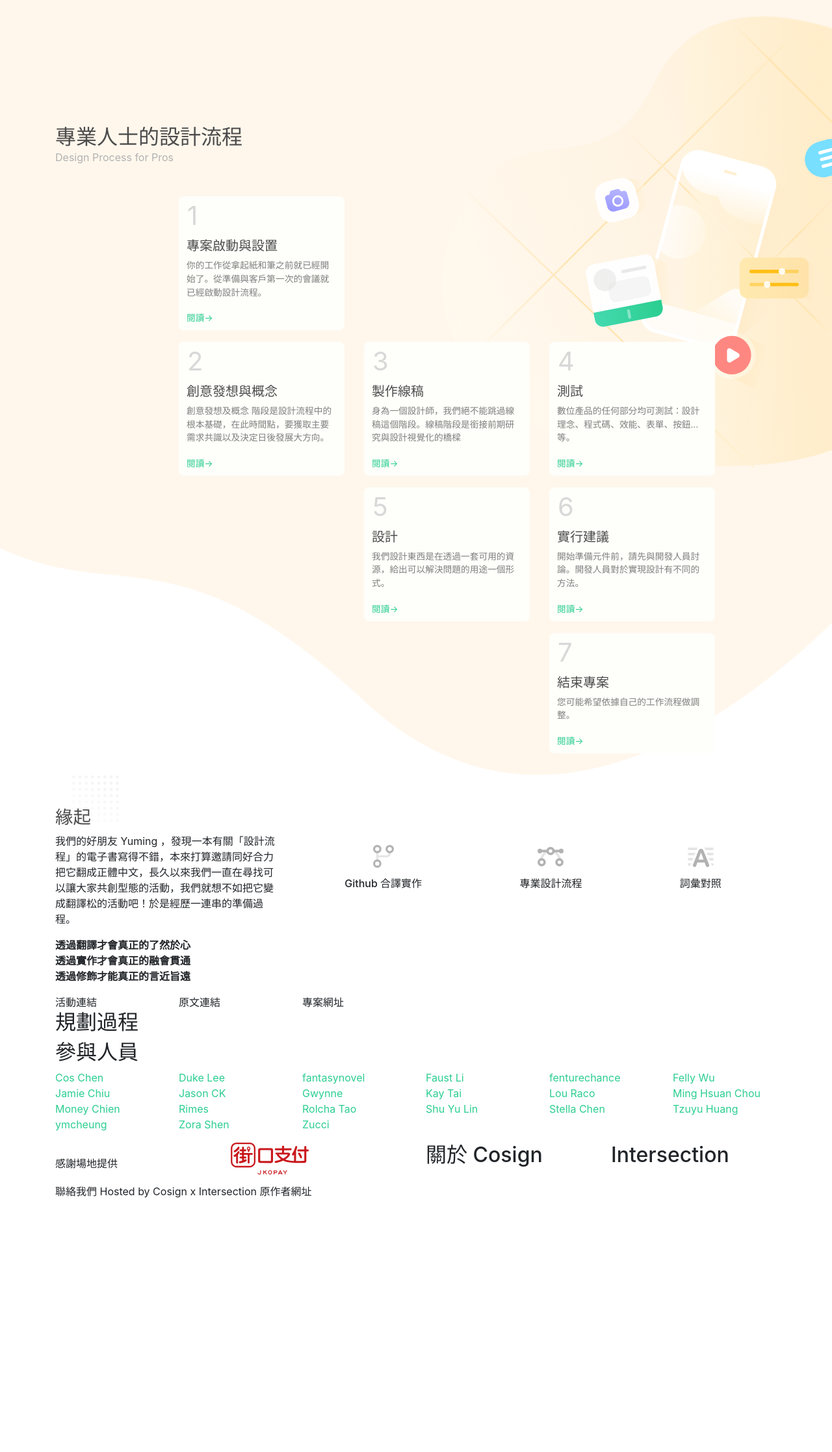
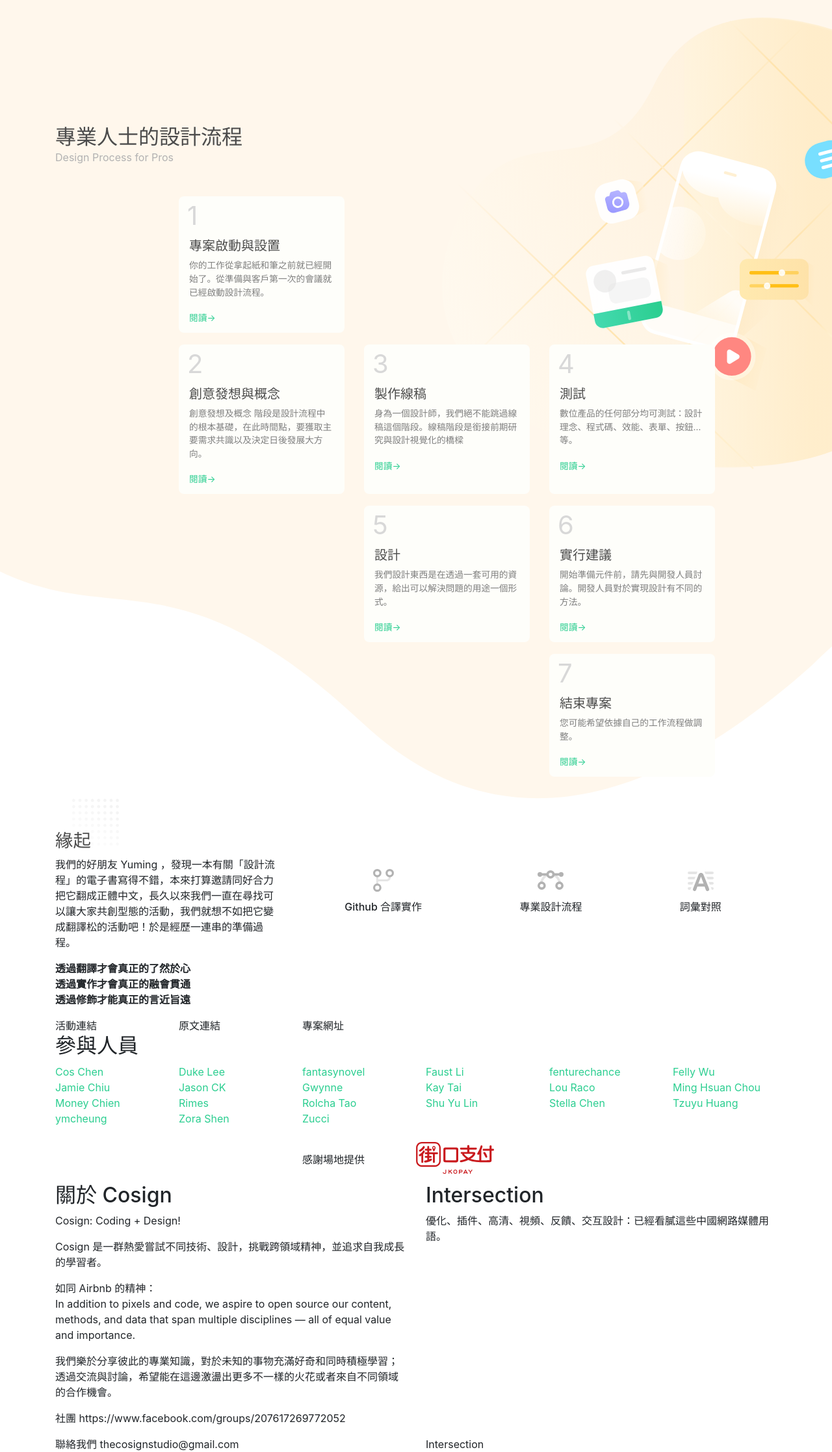
Before and after one commit to thecosignstudio/process, a Jekyll site: the page built from index.md, in a window 1280 px wide. Shown: the whole page at 65% size. Built offline with Jekyll 4.4.1, drawn with Linux system fonts in a browser that asks for light colours; before the commit the page ends 1845 px from its top, so only the background shows below that.

Commit message:
Update home copies

```diff
--- a/_layouts/home.html
+++ b/_layouts/home.html
@@ -155,15 +155,13 @@
         專案網址
       </div>
     </section>
-
-    <section class="row">
-      <div class="col">
-        <h2>規劃過程</h2>
-      </div>
-    </section>
   </div>
 
 <section class="home-timelapse">
+  <div class="_pattern-overlay"></div>
+	<div id="_buffering-background"></div>
+	<div id="_youtube-iframe-wrapper">
+  <div id="_youtube-iframe" data-youtubeurl="0vrdgDdPApQ"></div>
   <div class="container">
     <div class="row">
       <div class="col">
@@ -239,8 +237,8 @@
 </section>
 
 <div class="container">
-  <section class="row">
-    <div class="col-12 col-sm-6">
+  <section class="row justify-content-center">
+    <div class="col-12 col-sm-4">
       <div class="home-sponsor-layout">
         <div class="home-sponsor-title">感謝場地提供</div>
         <div class="home-sponsor-jkopay">
@@ -248,11 +246,31 @@
         </div>
       </div>
     </div>
+  </section>
+  <section class="row">
     <div class="col">
       <h2>關於 Cosign</h2>
+      <p>
+        Cosign: Coding + Design!
+      </p>
+      <p>
+        Cosign 是一群熱愛嘗試不同技術、設計，挑戰跨領域精神，並追求自我成長的學習者。
+      </p>
+        如同 Airbnb 的精神：<br>
+        In addition to pixels and code, we aspire to open source our content, methods, and data that span multiple disciplines — all of equal value and importance.
+      </p>
+      <p>
+        我們樂於分享彼此的專業知識，對於未知的事物充滿好奇和同時積極學習；透過交流與討論，希望能在這邊激盪出更多不一樣的火花或者來自不同領域的合作機會。
+      </p>
+      <p>
+        社團 https://www.facebook.com/groups/207617269772052
+      </p>
     </div>
     <div class="col">
       <h2>Intersection</h2>
+      <p>
+        優化、插件、高清、視頻、反饋、交互設計：已經看膩這些中國網路媒體用語。
+      </p>
     </div>
   </section>
 </div>
@@ -260,10 +278,11 @@
   <footer>
     <div class="container">
       <div class="row">
-        <div class="col">
-          聯絡我們
-          Hosted by Cosign x Intersection
-          原作者網址
+        <div class="col-12 col-sm-6">
+          聯絡我們 thecosignstudio@gmail.com
+        </div>
+        <div class="col-12 col-sm-6">
+          Intersection
         </div>
       </div>
     </div>
--- a/_sass/_custom.scss
+++ b/_sass/_custom.scss
@@ -5,5 +5,6 @@
 @import 'custom/cover';
 @import 'custom/chapters';
 @import 'custom/intro';
+@import 'custom/timelapse';
 @import 'custom/participants';
 @import 'custom/sponsor';
--- a/_sass/custom/_chapters.scss
+++ b/_sass/custom/_chapters.scss
@@ -38,7 +38,7 @@
   border-radius: 8px;
   height: 100%;
   overflow: hidden;
-  padding: 64px 12px 8px;
+  padding: 64px 16px 12px;
 
   &:active,
   &:focus,
--- a/_sass/custom/_cover.scss
+++ b/_sass/custom/_cover.scss
@@ -9,7 +9,7 @@
   @media screen and (min-width: 768px) {
     padding-top: 20%;
     background-position: right 20%, left bottom;
-    background-size: 400px auto, 100% auto;
+    background-size: 400px auto, cover;
   }
 
   @media screen and (min-width: 992px) {
--- a/_sass/custom/_sponsor.scss
+++ b/_sass/custom/_sponsor.scss
@@ -16,6 +16,7 @@
   background-image: url('../assets/home_imgs/jkopay.svg');
   background-repeat: no-repeat;
   background-size: 100% auto;
+  margin-top: 8px;
   height: 57px;
   width: 120px;
 }
--- /dev/null
+++ b/_sass/custom/_timelapse.scss
@@ -0,0 +1,3 @@
+.home-timelapse {
+  position: relative;
+}
```
